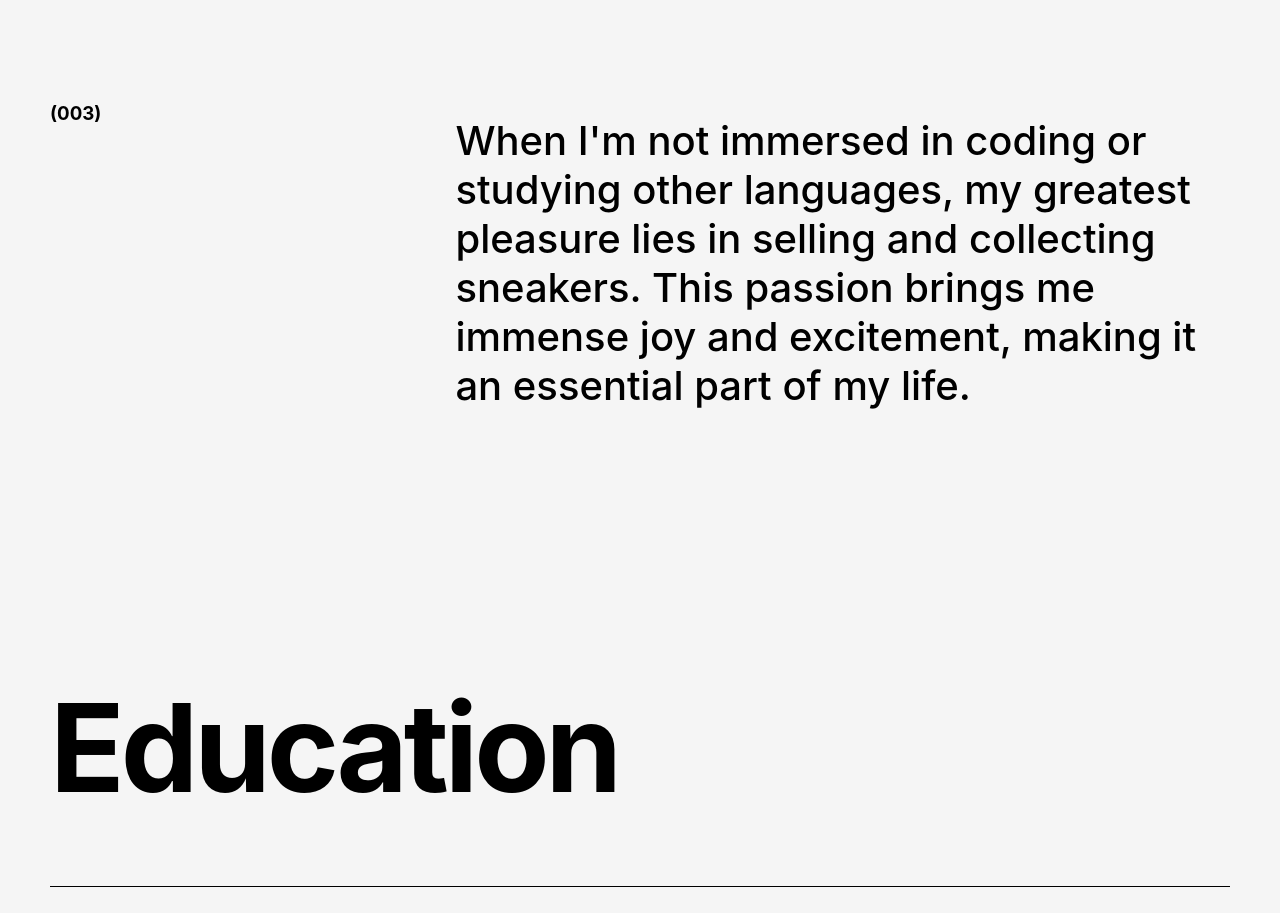
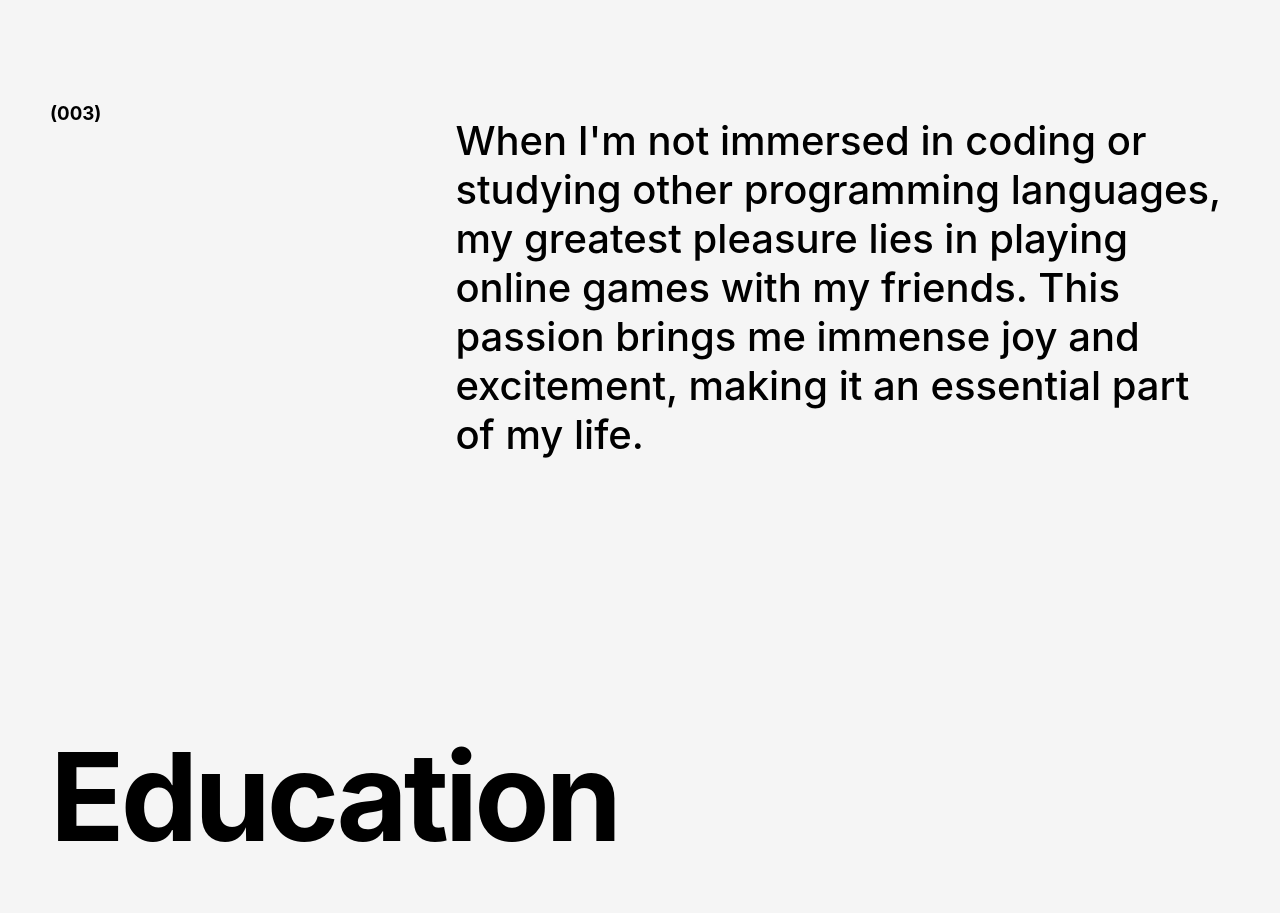
Before and after one commit to karloslazaroo/Portfolio-Website, a React (Create React App) app in the folder myportfolio/: page /about in a window 1280 px wide. Shown: the part 2428-3341 px from the top of the page. Built offline with nearby package versions, Linux system fonts and the light colour scheme.

Commit message:
Update About.jsx

```diff
--- a/myportfolio/src/Components/About/About.jsx
+++ b/myportfolio/src/Components/About/About.jsx
@@ -53,7 +53,7 @@ function About() {
           <div className="about_description">
             <h3>(003)</h3>
             <h2>
-            When I'm not immersed in coding or studying other languages, my greatest pleasure lies in selling and collecting sneakers. This passion brings me immense joy and excitement,
+            When I'm not immersed in coding or studying other programming languages, my greatest pleasure lies in playing online games with my friends. This passion brings me immense joy and excitement,
             making it an essential part of my life.
             </h2>
           </div>
```
